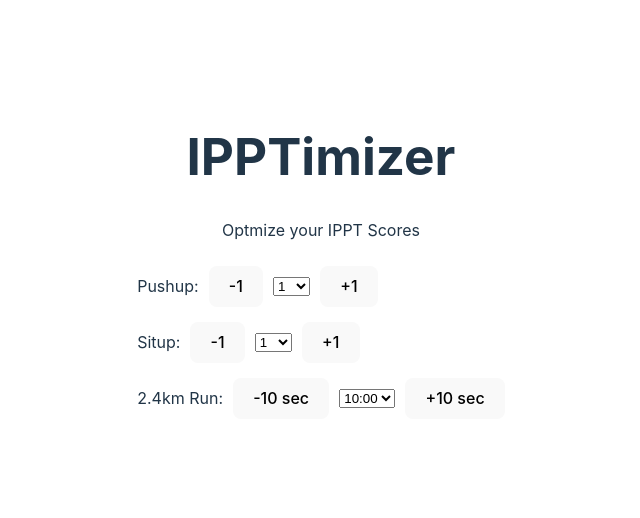
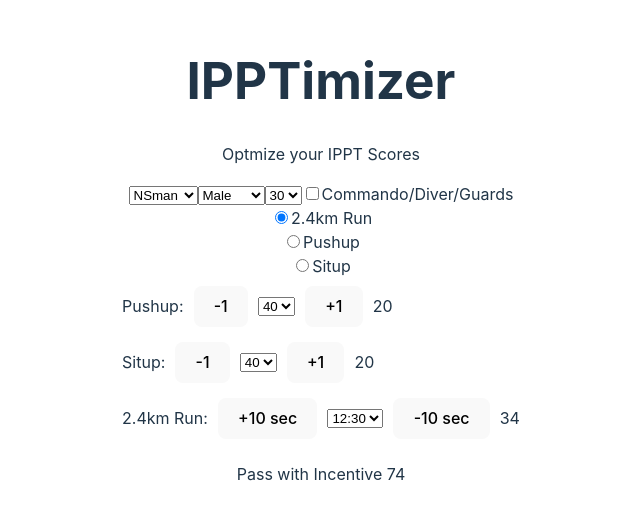
Before and after one commit to andyphua114/ipptimizer, a React (Vite) app: page / in a window 1280 px wide. Shown: the part 140-658 px from the top of the page, without its empty margins (319-959 px from the left). Built offline with nearby package versions, Linux system fonts and the light colour scheme.

Commit message:
Minimal wokring product

```diff
--- /dev/null
+++ b/public/data/age_band.json
@@ -0,0 +1,45 @@
+{
+  "18": 1,
+  "19": 1,
+  "20": 1,
+  "21": 1,
+  "22": 2,
+  "23": 2,
+  "24": 2,
+  "25": 3,
+  "26": 3,
+  "27": 3,
+  "28": 4,
+  "29": 4,
+  "30": 4,
+  "31": 5,
+  "32": 5,
+  "33": 5,
+  "34": 6,
+  "35": 6,
+  "36": 6,
+  "37": 7,
+  "38": 7,
+  "39": 7,
+  "40": 8,
+  "41": 8,
+  "42": 8,
+  "43": 9,
+  "44": 9,
+  "45": 9,
+  "46": 10,
+  "47": 10,
+  "48": 10,
+  "49": 11,
+  "50": 11,
+  "51": 11,
+  "52": 12,
+  "53": 12,
+  "54": 12,
+  "55": 13,
+  "56": 13,
+  "57": 13,
+  "58": 14,
+  "59": 14,
+  "60": 14
+}
--- a/src/App.jsx
+++ b/src/App.jsx
@@ -2,18 +2,34 @@ import React from "react";
 import "./App.css";
 
 import StationInput from "./components/StationInput";
+import Dropdown from "./components/Dropdown";
+import Footer from "./components/Footer";
 
 export const DataContext = React.createContext();
+export const ScoreContext = React.createContext();
 
 function App() {
-  const [pushup, setPushup] = React.useState(1);
-  const [situp, setSitup] = React.useState(1);
-  const [run, setRun] = React.useState("10:00");
+  const [pushup, setPushup] = React.useState(40);
+  const [situp, setSitup] = React.useState(40);
+  const [run, setRun] = React.useState("12:30");
+
+  const [pushupScore, setPushupScore] = React.useState(20);
+  const [situpScore, setSitupScore] = React.useState(20);
+  const [runScore, setRunScore] = React.useState(34);
+
+  const [age, setAge] = React.useState(30);
+  const [serviceStatus, setServiceStatus] = React.useState("NSman");
+  const [gender, setGender] = React.useState("Male");
+
+  const [elite, setElite] = React.useState(false);
+
+  const [stationOptimize, setStationOptimize] = React.useState("2.4km Run");
 
   //fetch data
   const [data, setData] = React.useState({});
 
   React.useEffect(() => {
+    let ignore = false;
     const fileNames = [
       "male_pushup",
       "male_situp",
@@ -21,39 +37,116 @@ function App() {
       "female_pushup",
       "female_situp",
       "female_run",
+      "age_band",
     ];
 
     async function runEffect(file) {
       const response = await fetch(`/data/${file}.json`);
       const json = await response.json();
+      if (!ignore) {
         setData((current) => ({
           ...current,
           [file]: json,
         }));
       }
+    }
     fileNames.map((file) => runEffect(file));
+
+    return () => {
+      ignore = true;
+    };
   }, []);
+
+  // logic for points calculation
+  // need to wait for all data to be loaded
+
+  React.useEffect(() => {
+    if (Object.keys(data).length === 7) {
+      const age_cat = data["age_band"][age];
+
+      gender === "Male"
+        ? setPushupScore(data["male_pushup"][age_cat][pushup])
+        : setPushupScore(data["female_pushup"][age_cat][pushup]);
+
+      gender === "Male"
+        ? setSitupScore(data["male_situp"][age_cat][situp])
+        : setSitupScore(data["female_situp"][age_cat][situp]);
+
+      gender === "Male"
+        ? setRunScore(data["male_run"][age_cat][run])
+        : setRunScore(data["female_run"][age_cat][run]);
+    }
+  }, [data, pushup, situp, run, age, gender]);
+
+  const score = {
+    pushupScore,
+    situpScore,
+    runScore,
+  };
+
+  const station = ["2.4km Run", "Pushup", "Situp"];
 
   return (
     <>
       <h1>IPPTimizer</h1>
       <p>Optmize your IPPT Scores</p>
       <DataContext.Provider value={data}>
+        <ScoreContext.Provider value={score}>
+          <div>
+            <Dropdown
+              name={"serviceStatus"}
+              type={serviceStatus}
+              setType={setServiceStatus}
+            />
+            <Dropdown name={"gender"} type={gender} setType={setGender} />
+            <Dropdown name={"age"} type={age} setType={setAge} />
+            {/* elite checkbox */}
+            <input
+              type="checkbox"
+              id="elite-checkbox"
+              checked={elite}
+              onChange={(event) => {
+                setElite(event.target.checked);
+              }}
+            />
+            <label htmlFor={"elite-checkbox"}>Commando/Diver/Guards</label>
+          </div>
+          {/* Radio button for optimize */}
+          {station.map((option) => (
+            <div key={option}>
+              <input
+                type="radio"
+                name="current-station"
+                id={option}
+                value={option}
+                checked={option === stationOptimize}
+                onChange={(event) => {
+                  setStationOptimize(event.target.value);
+                }}
+              />
+              <label htmlFor={option}>{option}</label>
+            </div>
+          ))}
           {/* pushup */}
           <div className="container">
             <p>Pushup:</p>
             <StationInput name="pushup" type={pushup} setType={setPushup} />
+            <p>{pushupScore}</p>
           </div>
           {/* situp */}
           <div className="container">
             <p>Situp:</p>
             <StationInput name="situp" type={situp} setType={setSitup} />
+            <p>{situpScore}</p>
           </div>
           {/* run */}
           <div className="container">
             <p>2.4km Run:</p>
             <StationInput name="run" type={run} setType={setRun} />
+            <p>{runScore}</p>
           </div>
+          <Footer elite={elite} serviceStatus={serviceStatus} />
+        </ScoreContext.Provider>
       </DataContext.Provider>
     </>
   );
--- /dev/null
+++ b/src/components/Dropdown.jsx
@@ -0,0 +1,25 @@
+function Dropdown({ name, type, setType }) {
+  function handleSelect(event, setType) {
+    setType(event.target.value);
+  }
+
+  let data = ["Male", "Female"];
+
+  if (name === "serviceStatus") {
+    data = ["NSF", "NSman", "Regular"];
+  } else if (name === "age") {
+    data = [...Array(60 - 18 + 1).keys()].map((i) => i + 18);
+  }
+
+  return (
+    <select value={type} onChange={(event) => handleSelect(event, setType)}>
+      {data.map((value) => (
+        <option key={value} value={value}>
+          {value}
+        </option>
+      ))}
+    </select>
+  );
+}
+
+export default Dropdown;
--- /dev/null
+++ b/src/components/Footer.jsx
@@ -0,0 +1,42 @@
+import React from "react";
+import { ScoreContext } from "../App";
+
+function Footer({ elite, serviceStatus }) {
+  const { pushupScore, situpScore, runScore } = React.useContext(ScoreContext);
+  const totalScore = pushupScore + situpScore + runScore;
+
+  const gold = elite ? 90 : 85;
+  const silver = 75;
+
+  let pass = 61;
+
+  if (serviceStatus === "NSman") {
+    pass = 51;
+  }
+
+  let award = "Fail";
+
+  if (pushupScore === 0 || situpScore === 0 || runScore === 0) {
+    return <p>{"Fail"}</p>;
+  }
+
+  if (totalScore >= gold) {
+    award = "Gold";
+  } else if (totalScore >= silver) {
+    award = "Silver";
+  } else if (totalScore >= pass && serviceStatus === "NSman") {
+    award = "Pass with Incentive";
+  } else if (totalScore >= pass) {
+    award = "Pass";
+  } else {
+    award = "Fail";
+  }
+
+  return (
+    <p>
+      {award} {totalScore}
+    </p>
+  );
+}
+
+export default Footer;
--- a/src/components/StationButton.jsx
+++ b/src/components/StationButton.jsx
@@ -1,7 +1,7 @@
 import React from "react";
 import { DataContext } from "../App";
 
-function Button({ name, action, type, setType, children }) {
+function StationButton({ name, action, type, setType, children }) {
   const data = React.useContext(DataContext);
 
   function handleAddMinus(action) {
@@ -33,4 +33,4 @@ function Button({ name, action, type, setType, children }) {
   );
 }
 
-export default Button;
+export default StationButton;
--- a/src/components/StationDropdown.jsx
+++ b/src/components/StationDropdown.jsx
@@ -1,7 +1,7 @@
 import React from "react";
 import { DataContext } from "../App";
 
-function Dropdown({ name, type, setType }) {
+function StationDropdown({ name, type, setType }) {
   const data = React.useContext(DataContext);
 
   function handleSelect(event, setType) {
@@ -28,4 +28,4 @@ function Dropdown({ name, type, setType }) {
   );
 }
 
-export default Dropdown;
+export default StationDropdown;
--- a/src/components/StationInput.jsx
+++ b/src/components/StationInput.jsx
@@ -5,12 +5,12 @@ function StationInput({ name, type, setType }) {
   if (name === "run") {
     return (
       <>
+        <Button name={name} action="add" type={type} setType={setType}>
+          +10 sec
+        </Button>
+        <Dropdown name={name} type={type} setType={setType} />
         <Button name={name} action="minus" type={type} setType={setType}>
           -10 sec
-        </Button>
-        <Dropdown name={name} type={type} setType={setType} />
-        <Button name={name} action="add" type={type} setType={setType}>
-          +10 sec
         </Button>
       </>
     );
```
Lines whose indentation alone changed are shown as unchanged.
